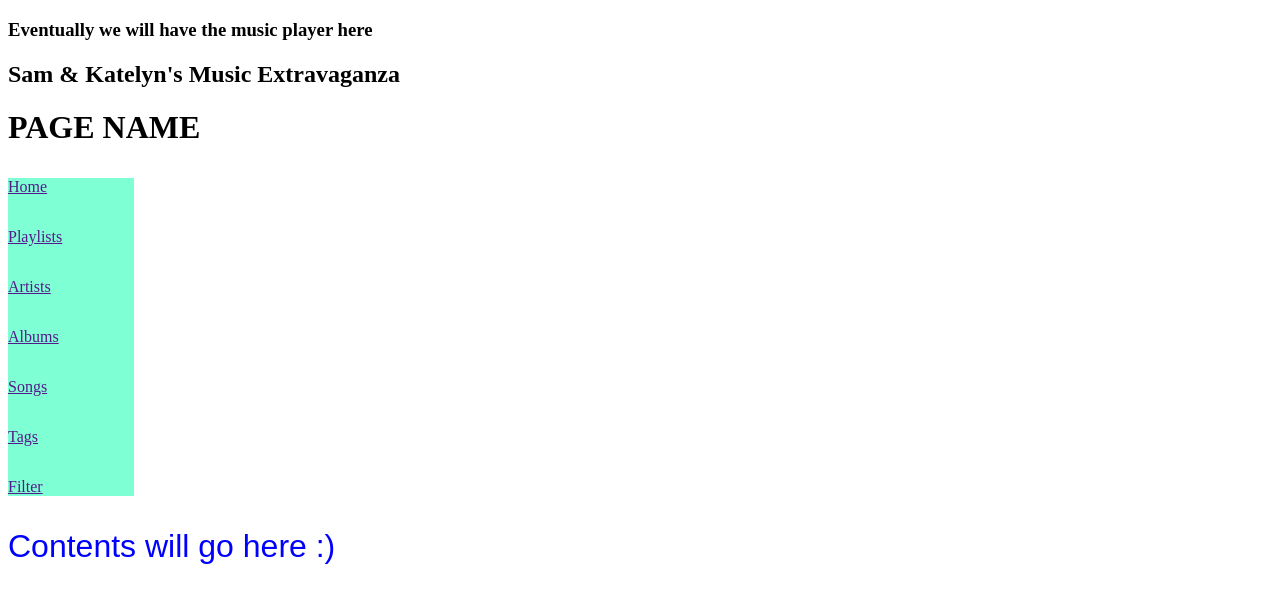
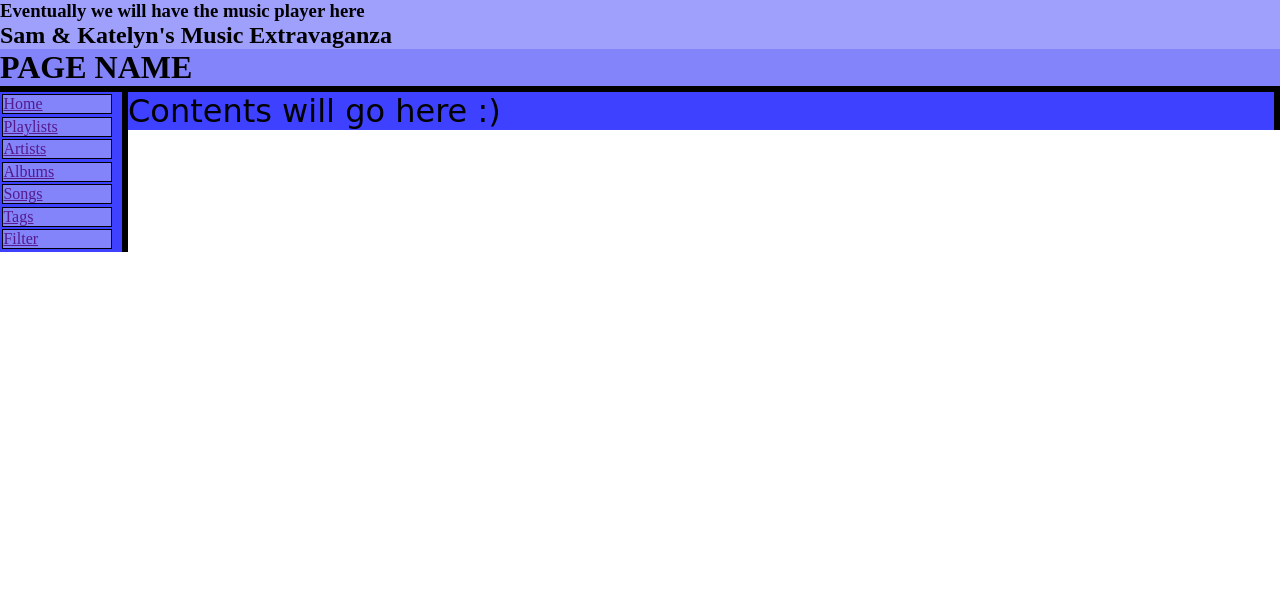
Before and after one commit to kreed303/cs257, a Flask app: page / in a window 1280 px wide. Shown: the top 603 px of the page. Run offline with Flask 3, Linux system fonts and the light colour scheme; parts of the project's set-up code (start-up, migrations or seed data) failed here and were passed over; some libraries are stand-ins or nearby versions.

Commit message:
css 2 of many

```diff
--- a/webapp/static/webapp.css
+++ b/webapp/static/webapp.css
@@ -1,24 +1,84 @@
+* {
+    margin: 0;
+    padding: 0;
+    box-sizing: border-box;
+}
+
+:root {
+    --blue1: rgb(62, 65, 255);
+    --blue2: rgb(131, 131, 250);
+    --blue3:  rgb(159, 159, 252);
+    --textColor: black;
+}
+
 p {
-    color: blue;
-    font-family: Arial, Helvetica, sans-serif;
+    color: var(--textColor);
+    font-family: cursive;
     font-size: 24pt;
     font-stretch: semi-expanded;
+}
+
+div {
+    background-color: var(--blue3);
 }
 
 button {
     color:darkorange;
 }
 
+#musicPlayer {
+    height: 10%;
+    width: 100%;
+}
+
+#siteHeader {
+    height: 10%;
+    width: 100%;
+    background-color: var(--blue1);
+    border-bottom-color: black;
+    border-bottom-style: solid;
+    border-bottom-width: 5pt;
+}
+
+#pageHeader {
+    height: 5%;
+    width: 100%;
+    background-color: var(--blue2);
+    border-bottom-color: black;
+    border-bottom-style: solid;
+    border-bottom-width: 5pt;
+}
+
 #menu {
     height: 100%;
     width: 10%;
-    background-color: aquamarine;
+    background-color: var(--blue1);
+    border-right-color: black;
+    border-right-style: solid;
+    border-right-width: 5pt;
+    font-size: 12pt;
+    float: left;
 }
 
-#menuItems {
-    width: 100%;
-    height: 100px;
+.menuItems {
+    width: 90%;
+    height: 10%;
     font-size: 12pt;
+    margin: auto;
     font-stretch: normal;
-    background-color: blue;
+    background-color: var(--blue2);
+    border-color: black;
+    border-style: solid;
+    border-width: 1pt;
+    margin: 2%;
 }
+
+#pageContents{
+    height: 100%;
+    width: 90%;
+    background-color: var(--blue1);
+    border-right-color: black;
+    border-right-style: solid;
+    border-right-width: 5pt;
+    float:right;
+}
```
